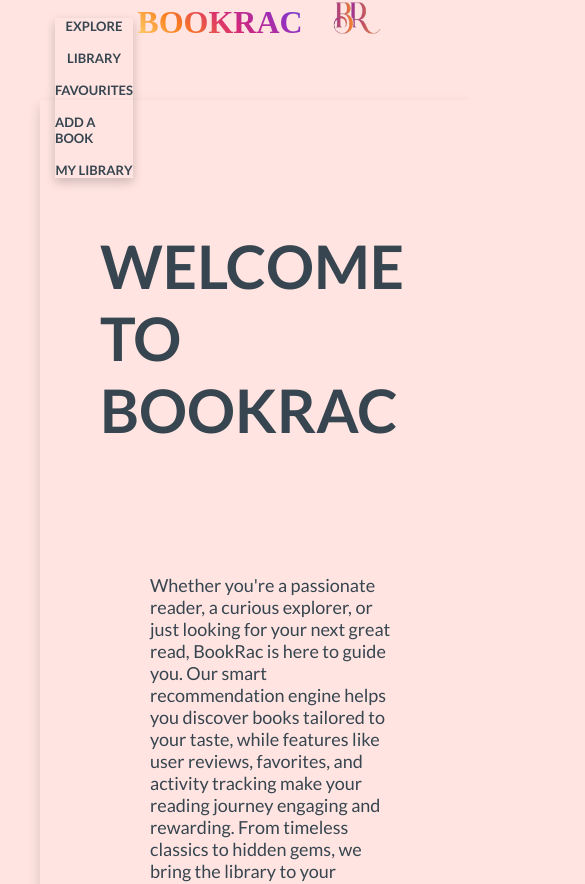
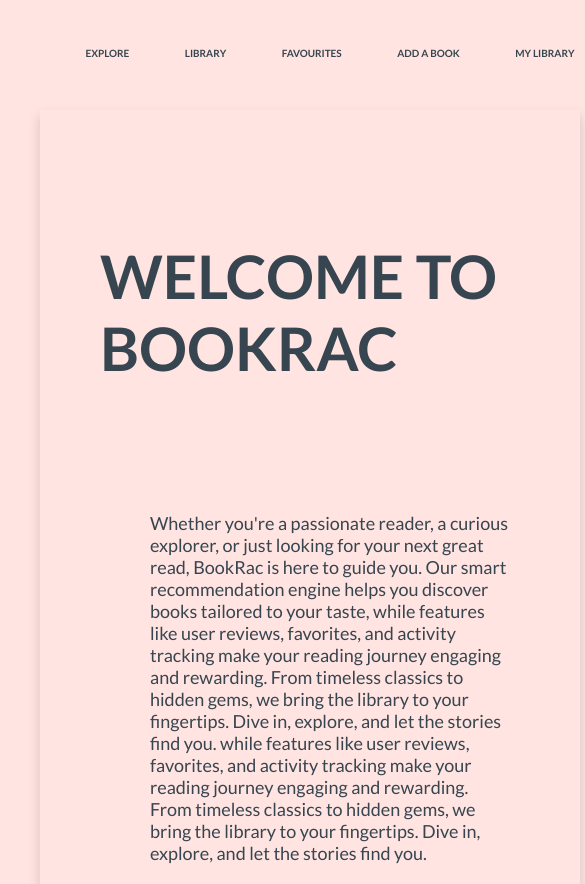
Before and after one commit to RAPHAELWAFULA/bookrecapp, a React (Create React App) app: page / in a window 390 px wide. Shown: the top 884 px of the page, 585 px wide, since content can reach past the window. Built offline with nearby package versions, Linux system fonts and the light colour scheme; a web font is replaced by a local one.

Commit message:
responsiveness achieved

```diff
--- a/src/App.css
+++ b/src/App.css
@@ -16,7 +16,7 @@
     align-items: center;
     padding: 20px;
     background-color: transparent;
-    width: 100%;
+    width: 500px;
     margin-top: 400px;
 
 
--- a/src/api/axios.js
+++ b/src/api/axios.js
@@ -1,7 +1,7 @@
 import axios from 'axios';
 
 const instance = axios.create({
-  baseURL: 'https://bookrac-backend-1.onrender.com/api/auth', // ✅ live backend
+  baseURL: 'https://bookrac-backend-1.onrender.com/api',
 });
 
 instance.interceptors.request.use((config) => {
--- a/src/components/footer.css
+++ b/src/components/footer.css
@@ -163,7 +163,8 @@ text-decoration: underline;
         display: flex;
         justify-content: center;
         align-items: center;
-        margin: 20px;
+        /* margin: 20px; */
+        width: 600px;
     }
     .bottomfooter{
         width: 100%;
--- a/src/components/navbar.css
+++ b/src/components/navbar.css
@@ -32,14 +32,7 @@ font-size: 2rem;;
 
 
 }
-@media (max-width:px){
-  .navbar{
-    flex-wrap:wrap ;
-    margin-bottom: 100px;
-    width: 150px;
 
-  }
-}
 .navlinks  {
   font-size: 15px;
     display:flex;
@@ -65,31 +58,51 @@ font-size: 2rem;;
 
 /* Small screen styles */
 @media screen and (max-width: 800px) {
+.navbar{
+  /* border: 1px solid red; */
+  justify-content: flex-start;
+  padding:10px ;
+  width: 400px;
+}
+  .small-nav{
+    display: none;
+    align-items: center;
+    justify-content:center;
+    width: 600px;
+    /* border: 1px solid red; */
 
-  .small-nav{
-    display: flex;
-    align-items: center;
-    justify-content:flex-start;
-    gap: 50px;
 
   }
   .navlinks {
     display: flex;
-    justify-content: flex-start;
+    justify-content: space-evenly;
     align-items: center;
-    flex-direction: column;
+    flex-direction: row;
     margin-top:160px;
-    box-shadow: 0 4px 10px rgba(0, 0, 0, 0.2);
+    /* box-shadow: 0 4px 10px rgba(0, 0, 0, 0.2); */
+    width: 90%;
+    gap: 30px ;
+    /* border: 1px solid red; */
+    margin-bottom: 100px;
   }
 
-
+.navlinks a{
+  font-size: x-small;
+}
 
   .logo {
-    display: flex;
+    display: none;
     justify-content: center;
     align-items: center;
 
 
+  }
+  .logo h1{
+    display: none;
+  }
+
+  .read img{
+    display: none;
   }
 
 }
--- a/src/pages/favourites.js
+++ b/src/pages/favourites.js
@@ -1,30 +1,40 @@
-import React from 'react';
+import React, { useEffect, useState } from 'react';
 import './Favorites.css';
+import axios from '../api/axios';
 
-const Favourites = ({ likedBooks = [] }) => (
+const Favourites = () => {
+  const [favouriteBooks, setFavouriteBooks] = useState([]);
+
+  useEffect(() => {
+    const fetchFavourites = async () => {
+      try {
+        const res = await axios.get('/user/favourites');
+        setFavouriteBooks(res.data);
+      } catch (error) {
+        alert('❌ Failed to fetch favourites');
+      }
+    };
+    fetchFavourites();
+  }, []);
+
+  return (
     <div className="favourites-container">
       <h1>Favourites</h1>
-    {likedBooks.length === 0 ? (
+      {favouriteBooks.length === 0 ? (
         <p>No favourite books yet. ❤️</p>
       ) : (
         <div className="book-grid">
-        {likedBooks.map((book) => {
-          const info = book.volumeInfo;
-          return (
-            <div className="book-card" key={book.id}>
-              <img
-                src={info.imageLinks?.thumbnail || ''}
-                alt={info.title}
-                className="book-image"
-              />
-              <h3>{info.title}</h3>
-              <p>{info.authors?.join(', ') || 'Unknown Author'}</p>
+          {favouriteBooks.map((book) => (
+            <div className="book-card" key={book._id || book.id}>
+              <img src={book.thumbnail || ''} alt={book.title} className="book-image" />
+              <h3>{book.title}</h3>
+              <p>{book.authors?.join(', ') || 'Unknown Author'}</p>
             </div>
-          );
-        })}
+          ))}
         </div>
       )}
     </div>
   );
+};
 
 export default Favourites;
--- a/src/pages/signin.js
+++ b/src/pages/signin.js
@@ -1,7 +1,7 @@
 import React, { useState } from 'react';
 import './signin.css';
 import { useNavigate } from 'react-router-dom';
-import axios from '../api/axios'; // this must have baseURL set to /api/auth
+import axios from '../api/axios';
 
 const SignIn = ({ setIsAuthenticated }) => {
   const [email, setEmail] = useState('');
@@ -13,15 +13,17 @@ const SignIn = ({ setIsAuthenticated }) => {
     e.preventDefault();
 
     try {
-      const res = await axios.post('/signin', { email, password }); // relative to baseURL
+      const response = await axios.post('/auth/signin', { email, password });
+      const { token, name } = response.data;
 
-      localStorage.setItem('token', res.data.token);
+      localStorage.setItem('token', token);
       setIsAuthenticated(true);
 
-      alert(`📚 Welcome back, ${res.data.name}! Bookrac missed you!`);
+      alert(`📚 Welcome back, ${name}! Bookrac missed you!`);
       navigate('/library');
     } catch (error) {
-      const errorMsg = error.response?.data?.message || 'Signin failed';
+      console.error("FULL SIGNIN ERROR:", error);
+      const errorMsg = error.response?.data?.message || error.message || 'Signin failed';
       alert(`❌ ${errorMsg}`);
     }
   };
@@ -29,10 +31,9 @@ const SignIn = ({ setIsAuthenticated }) => {
   return (
     <div className="signin-container">
       <form className="signin-form" onSubmit={handleSubmit}>
-        <h2 className="signin-title" >Sign In</h2>
+        <h2 className="signin-title">Sign In</h2>
 
-        <label
-        style={{backgroundColor:"transparent"}}>Email</label>
+        <label style={{ backgroundColor: "transparent" }}>Email</label>
         <input
           type="email"
           required
@@ -40,15 +41,13 @@ const SignIn = ({ setIsAuthenticated }) => {
           onChange={(e) => setEmail(e.target.value)}
         />
 
-        <label style={{backgroundColor:"transparent"}}>Password</label>
-        <div className="password-field" style={{backgroundColor:"transparent"}}>
+        <label style={{ backgroundColor: "transparent" }}>Password</label>
+        <div className="password-field" style={{ backgroundColor: "transparent" }}>
           <input
-
             type={showPassword ? 'text' : 'password'}
             required
             value={password}
             onChange={(e) => setPassword(e.target.value)}
-
           />
           <button
             type="button"
@@ -61,8 +60,8 @@ const SignIn = ({ setIsAuthenticated }) => {
 
         <button type="submit" className="signin-button">Sign In</button>
 
-        <p className="signup-link"style={{backgroundColor:"transparent"}}>
-          Don't have an account? <a href="/signup" style={{backgroundColor:"transparent"}}>Sign up</a>
+        <p className="signup-link" style={{ backgroundColor: "transparent" }}>
+          Don't have an account? <a href="/signup" style={{ backgroundColor: "transparent" }}>Sign up</a>
         </p>
       </form>
     </div>
```
Lines whose indentation alone changed are shown as unchanged.
